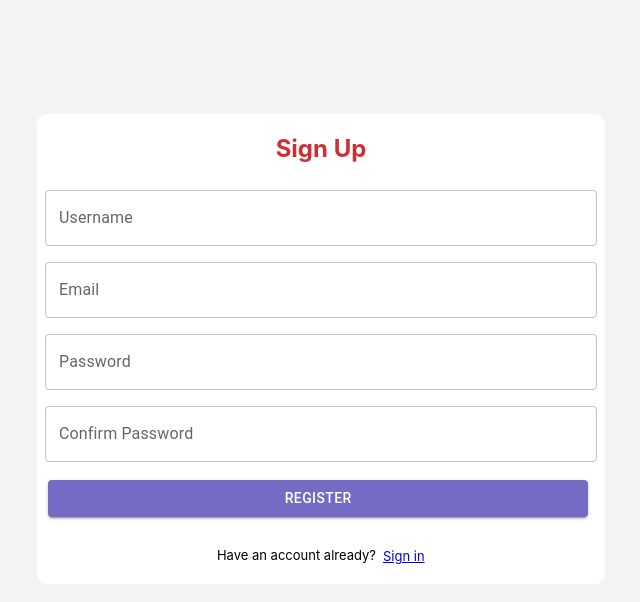
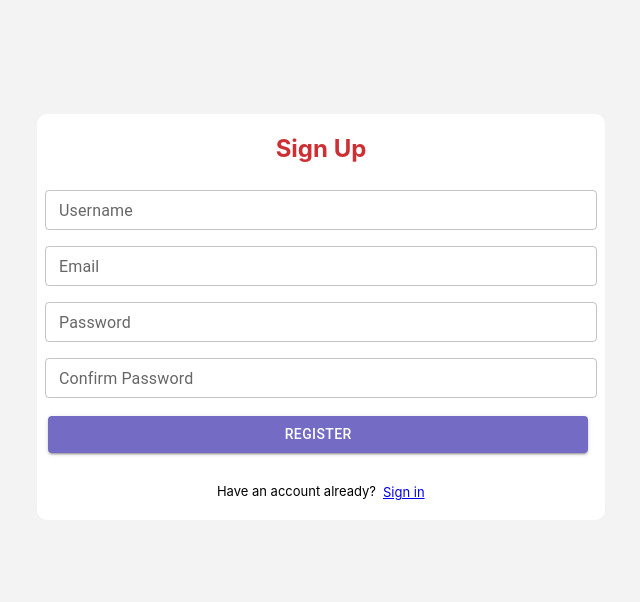
Before and after one commit to andrewmiladd/my-mail-sender, a React (Create React App) app: page /SignUp in a window 1280 px wide. Shown: the top 602 px of the page, without its empty margins (319-959 px from the left). Built offline with nearby package versions, Linux system fonts and the light colour scheme.

Commit message:
Changed the size of the input to small

```diff
--- a/src/Components/Forms/Shared Components/EmailInput.tsx
+++ b/src/Components/Forms/Shared Components/EmailInput.tsx
@@ -16,6 +16,7 @@ export const EmailInput = ({ emailValue, handleChange, emailError, isTouched, st
                 label="Email"
                 id="email"
                 sx={{ m: 1 }}
+                size={"small"}
                 value={emailValue}
                 onChange={handleChange}
             />
--- a/src/Components/Forms/Shared Components/PasswordInput.tsx
+++ b/src/Components/Forms/Shared Components/PasswordInput.tsx
@@ -21,6 +21,7 @@ export const PasswordInput = ({
                 label="Password"
                 id="password"
                 sx={{ m: 1 }}
+                size={"small"}
                 value={passwordValue}
                 onChange={handleChange}
             />
--- a/src/Components/Forms/SignUp/ConfirmPassword.tsx
+++ b/src/Components/Forms/SignUp/ConfirmPassword.tsx
@@ -22,6 +22,7 @@ export const ConfirmPassword = ({
                 label="Confirm Password"
                 id="confirmPassword"
                 sx={{ m: 1 }}
+                size={"small"}
                 value={confirmPasswordValue}
                 onChange={handleChange}
             />
--- a/src/Components/Forms/SignUp/UserNameInput.tsx
+++ b/src/Components/Forms/SignUp/UserNameInput.tsx
@@ -23,6 +23,7 @@ export const UserNameInput = ({
                 id="username"
                 sx={{ m: 1 }}
                 value={usernameValue}
+                size={"small"}
                 onChange={handleChange}
             />
             {userNameErrors && isTouched && <p className={styles}>{userNameErrors}</p>}
```
